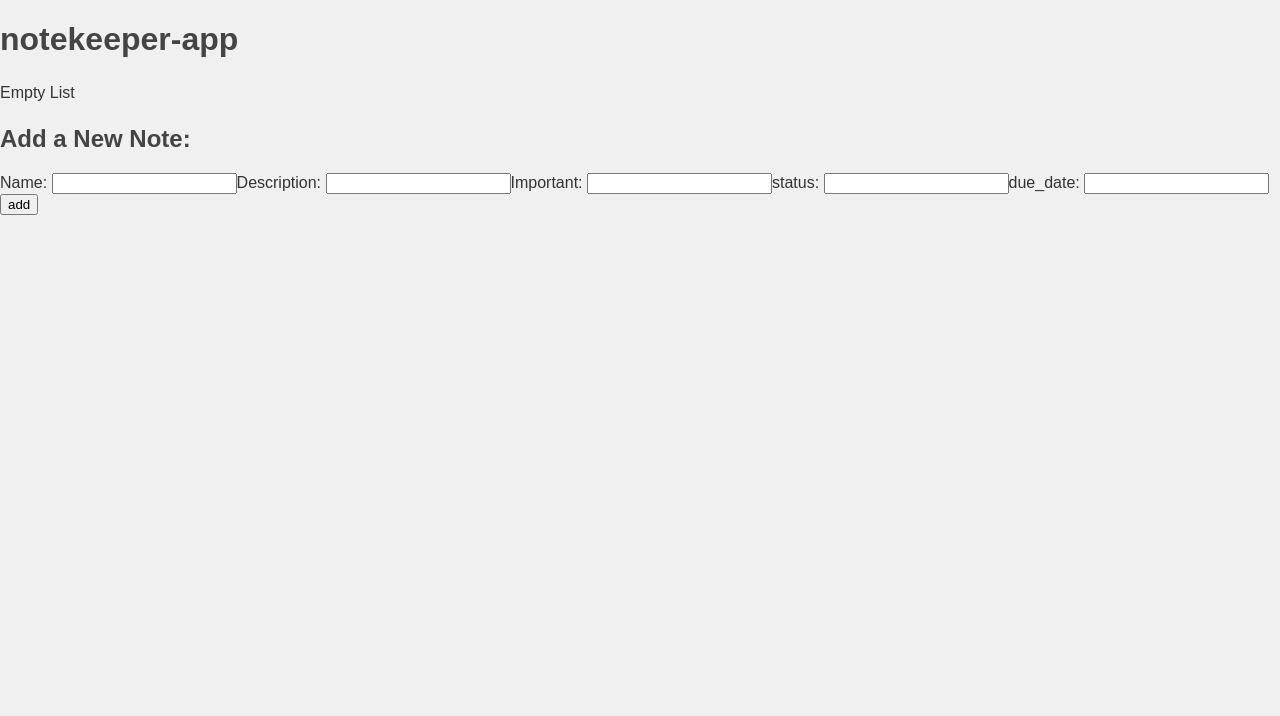
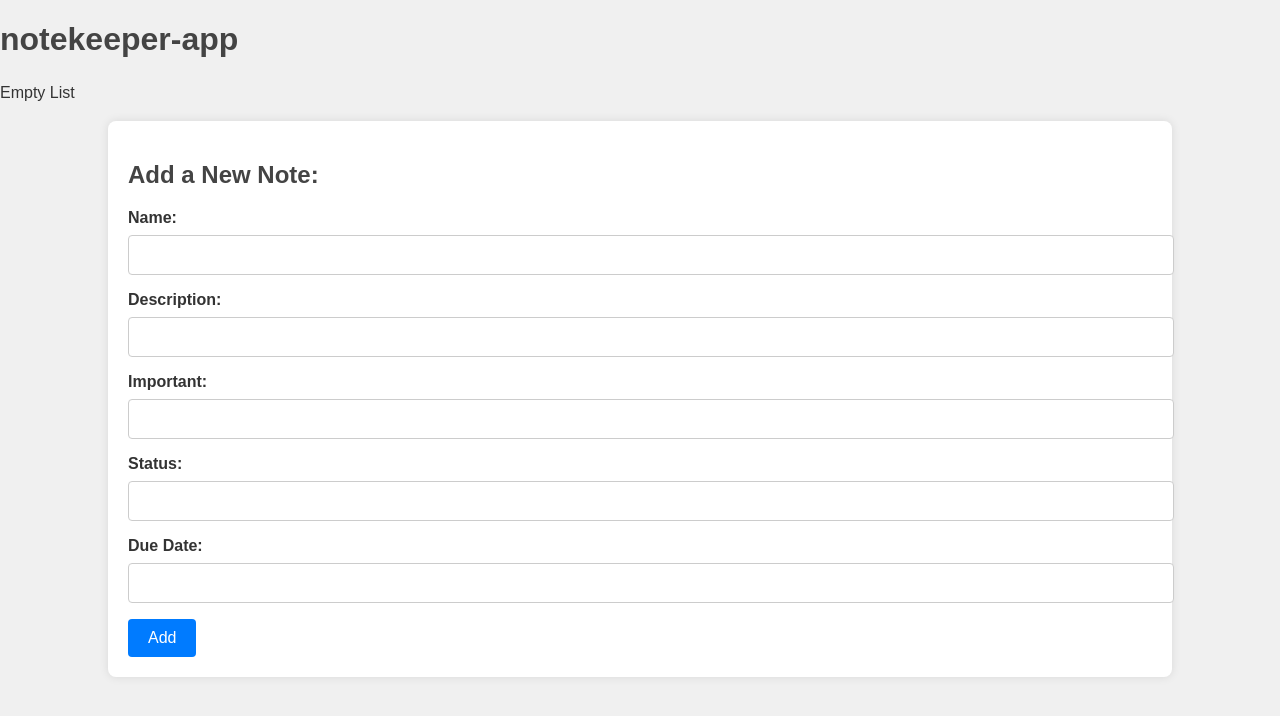
Before and after one commit to Manel0712/notekeeper-app, a React (Vite) app: page / in a window 1280 px wide. Shown: the top 716 px of the page. Built offline with nearby package versions, Linux system fonts and the light colour scheme; no server answers.

Commit message:
prettier code

```diff
--- a/src/components/CreateNoteForm.jsx
+++ b/src/components/CreateNoteForm.jsx
@@ -36,31 +36,58 @@ export const CreateNoteForm = ({
     }
   };
   return (
-    <div>
+    <div className="container">
       <h2>Add a New Note:</h2>
       <form onSubmit={addNewNote}>
-        <div>
-          <label htmlFor="new-Name">Name: </label>
-          <input id="new-Name" value={newName} onChange={setNewName} />
-          <label htmlFor="new-Description">Description: </label>
+        <div className="form-group">
+          <label htmlFor="new-Name">Name:</label>
+          <input
+            id="new-Name"
+            value={newName}
+            onChange={setNewName}
+            className="form-control"
+          />
+        </div>
+        <div className="form-group">
+          <label htmlFor="new-Description">Description:</label>
           <input
             id="new-Description"
             value={newDescription}
             onChange={setDescription}
+            className="form-control"
           />
-          <label htmlFor="new-Important">Important: </label>
+        </div>
+        <div className="form-group">
+          <label htmlFor="new-Important">Important:</label>
           <input
             id="new-Important"
             value={newImportant}
             onChange={setImportant}
+            className="form-control"
           />
-          <label htmlFor="new-Status">status: </label>
-          <input id="new-Status" value={newStatus} onChange={setStatus} />
-          <label htmlFor="new-Due_Date">due_date: </label>
-          <input id="new-Due_Date" value={newDue_Date} onChange={setDue_Date} />
+        </div>
+        <div className="form-group">
+          <label htmlFor="new-Status">Status:</label>
+          <input
+            id="new-Status"
+            value={newStatus}
+            onChange={setStatus}
+            className="form-control"
+          />
+        </div>
+        <div className="form-group">
+          <label htmlFor="new-Due_Date">Due Date:</label>
+          <input
+            id="new-Due_Date"
+            value={newDue_Date}
+            onChange={setDue_Date}
+            className="form-control"
+          />
         </div>
         <div>
-          <button type="submit">add</button>
+          <button type="submit" className="button">
+            Add
+          </button>
         </div>
       </form>
     </div>
```
